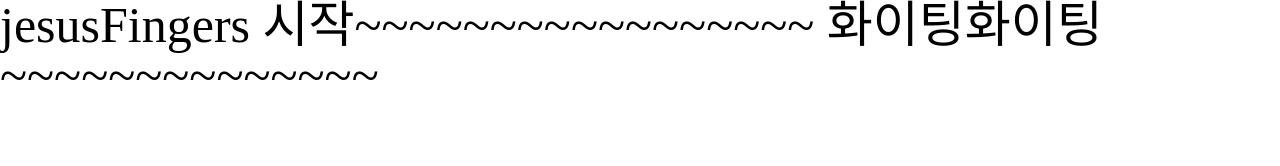
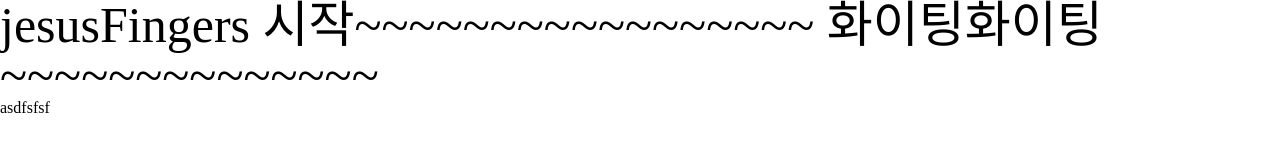
Before and after one commit to jesusFingersDevelop/jesusFingersFrontend, a React app: page / in a window 1280 px wide. Shown: the top 166 px of the page. Built offline with nearby package versions, Linux system fonts and the light colour scheme.

Commit message:
chore: eslint 재설정

```diff
--- a/src/App.js
+++ b/src/App.js
@@ -2,9 +2,15 @@ import React from 'react';
 import './App.scss';
 
 function App() {
+  const a = 'asdf';
+  const b = () => {
+    console.log('asdf');
+  };
+
   return (
     <div>
       <h1>jesusFingers 시작~~~~~~~~~~~~~~~~~ 화이팅화이팅~~~~~~~~~~~~~~</h1>
+      asdfsfsf
     </div>
   );
 }
```
Also changed, not shown: package.json (+7 -1 lines), .eslintrc.json, 1 other file (tests, documents, lock files or other folders).
